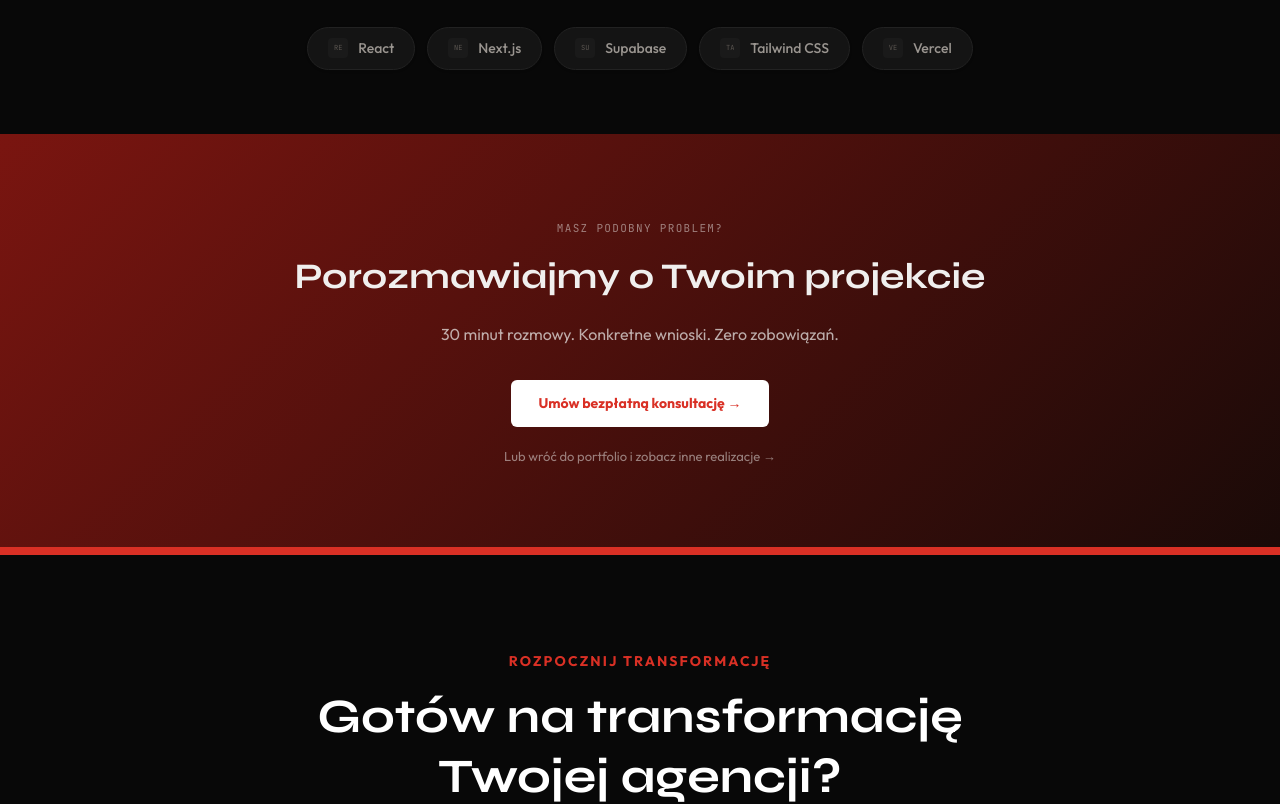
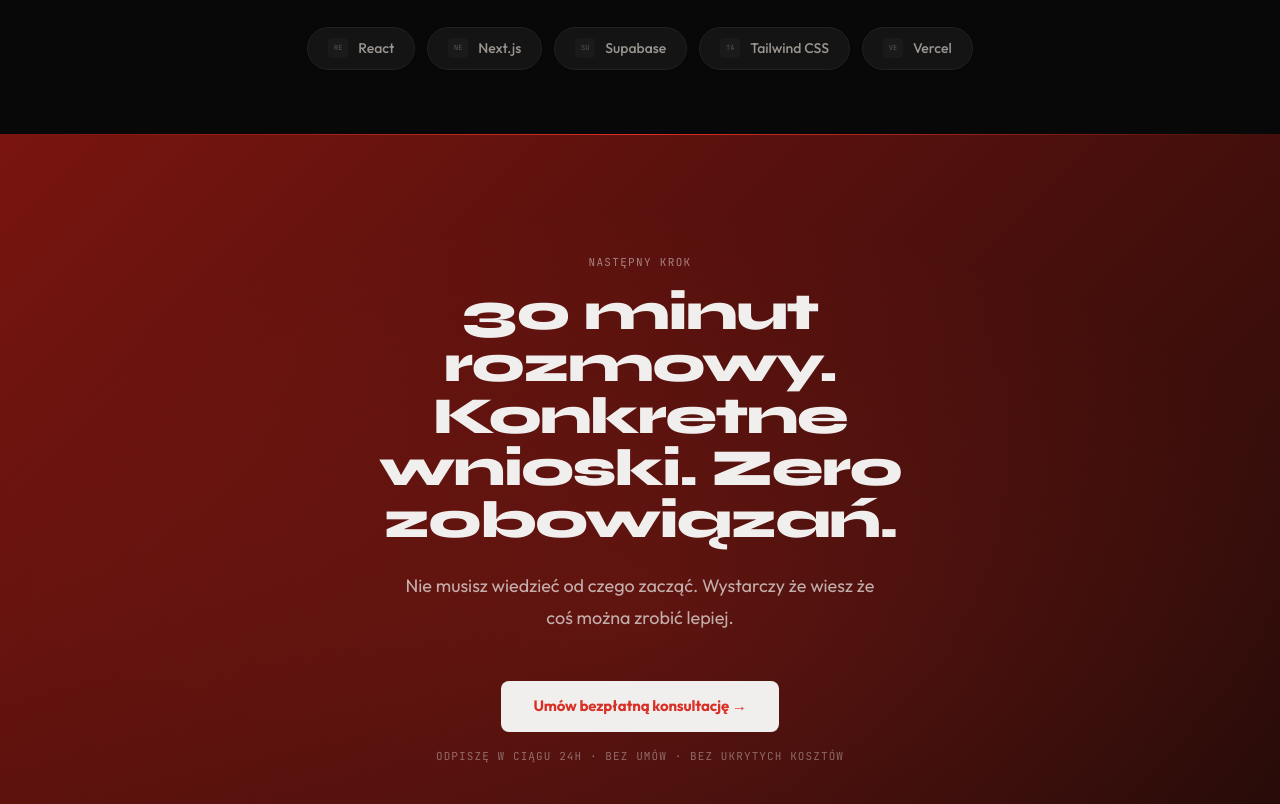
Before and after one commit to FilarAI/FilarAI, a Next.js app: page /portfolio/dashboard-zapasow in a window 1280 px wide. Shown: the part 2020-2824 px from the top of the page. Built offline with nearby package versions, Linux system fonts and the light colour scheme.

Commit message:
style: replace manual project page CTA with global FinalCTA

```diff
--- a/src/components/templates/ProjectPage.jsx
+++ b/src/components/templates/ProjectPage.jsx
@@ -4,6 +4,7 @@ import Link from 'next/link';
 import { ArrowLeft, Check } from 'lucide-react';
 import { FloatingHeader } from '@/components/FloatingHeader';
 import { Footer } from '@/components/sections/Footer';
+import { FinalCTA } from '@/components/sections/FinalCTA';
 
 export const ProjectPageTemplate = ({ project }) => {
   const [scrollY, setScrollY] = useState(0);
@@ -325,33 +326,8 @@ export const ProjectPageTemplate = ({ project }) => {
       </section>
 
       {/* SECTION 06: CTA */}
-      <section
-        className="w-full py-[80px]"
-        style={{ background: 'linear-gradient(135deg, #7A1510 0%, #1a0a08 100%)' }}
-      >
-        <div className="max-w-[800px] mx-auto px-10 text-center fade-up-section">
-          <span className="font-mono text-[11px] uppercase tracking-[0.12em] text-[rgba(240,239,238,0.5)]">MASZ PODOBNY PROBLEM?</span>
-          <h2 className="font-display font-[700] text-[36px] text-[#F0EFEE] mt-3">Porozmawiajmy o Twoim projekcie</h2>
-          <p className="font-body font-[400] text-[16px] text-[rgba(240,239,238,0.7)] mt-4 leading-[1.75]">
-            30 minut rozmowy. Konkretne wnioski. Zero zobowiązań.
-          </p>
-          <a filter="auto"
-             href="https://calendar.app.google/BtxhP1NN7bvTtwX57"
-             target="_blank"
-             rel="noreferrer"
-             className="inline-block mt-8 bg-white text-[#D93025] font-body font-[700] text-[14px] px-7 py-[13px] rounded-md transition-all duration-200 hover:bg-[rgba(217,48,37,0.1)] hover:text-white hover:shadow-[0_0_24px_rgba(217,48,37,0.4)]"
-          >
-            Umów bezpłatną konsultację →
-          </a>
-          <div className="mt-4">
-            <Link href="/portfolio" className="inline-block font-body font-[400] text-[13px] text-[rgba(240,239,238,0.5)] hover:text-white transition-colors">
-              Lub wróć do portfolio i zobacz inne realizacje →
-            </Link>
-          </div>
-        </div>
-      </section>
-
-      <Footer />
+      <FinalCTA />
+      <Footer hideCTA={true} />
     </main>
   );
 };
```
